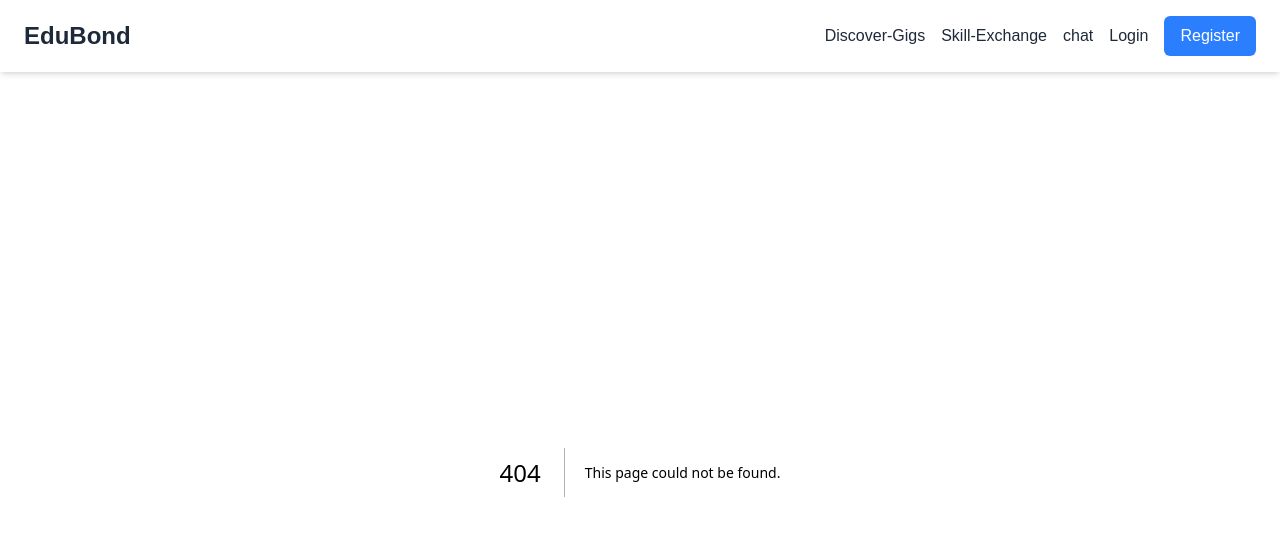
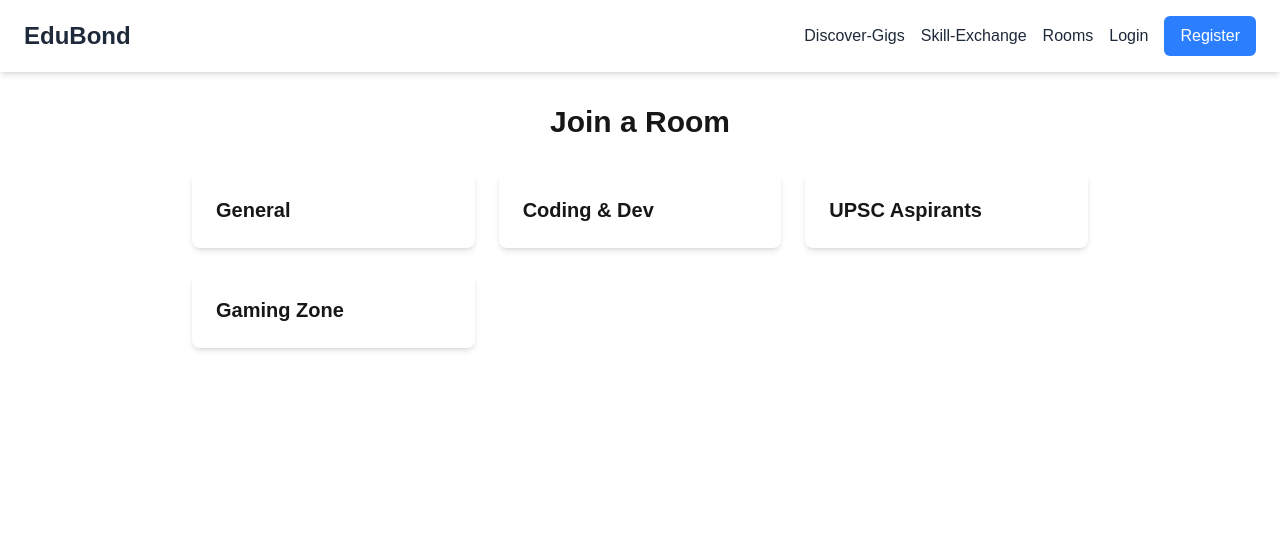
Before and after one commit to Venuu07/EduBond, a Next.js app in the folder client/: page /rooms in a window 1280 px wide. Before the commit this address had no page. Shown: the top 536 px of the page. Built offline with nearby package versions, Linux system fonts and the light colour scheme.

Commit message:
feat: implement chat room functionality with real-time messaging

```diff
--- a/client/src/components/ChatBox.js
+++ b/client/src/app/chat/[roomName]/page.js
@@ -2,18 +2,25 @@
 
 import { useState, useEffect} from 'react';
 import { io } from 'socket.io-client';
-import { useAuth } from '../context/AuthContext.js';
+import { useAuth } from '../../../context/AuthContext.js';
+import { useParams } from 'next/navigation.js';
 
 const socket = io(process.env.NEXT_PUBLIC_API_URL);
 
-export default function ChatBox() {
+export default function ChatRoomPage() {
     const { user } = useAuth();
+    const params=useParams();
+    const room=params.roomName;
+
     const [message, setMessage] = useState('');
     const [messages, setMessages] = useState([]);
 
     useEffect(() => {
 
-        const handleReceiveMessage = (data) => {
+       if(room){
+        socket.emit('joinRoom', room);
+    }
+         const handleReceiveMessage = (data) => {
             setMessages((prevMessages) => [...prevMessages, data]);
         };
         socket.on('receiveMessage', handleReceiveMessage);
@@ -21,11 +28,13 @@ export default function ChatBox() {
         return () => {
             socket.off('receiveMessage', handleReceiveMessage);
         };
-},[]);
+
+},[room]);
     const handleSendMessage = (e)=>{
         e.preventDefault();
-        if(message.trim() && user){
+        if(message.trim() && user && room){
             const messageData = {
+                room: room,
                 author: user.name,
                 text: message,
                 time: new Date().toLocaleTimeString(),
@@ -38,6 +47,9 @@ export default function ChatBox() {
 
     return (
         <div className='flex flex-col h-[70vh] max-w-2xl mx-auto bg-white rounded-lg shadow-lg'>
+            <div className='p-4 border-b'>
+                <h2 className='text-xl font-bold capitalize'>{room} Chat</h2>
+            </div>
             {/* Message Display Area */}
             <div className='flex-grow p-4 overflow-y-auto'>
                 {messages.map((msg, index) => (
@@ -56,7 +68,7 @@ export default function ChatBox() {
                 value={message}
                 onChange={(e) => setMessage(e.target.value)}
                 className='flex-grow px-3 py-2 border rounded-l-md'
-                placeholder={user ? "Type your message..." : "please login to send messages"}
+                placeholder={user ? "Type your message..." : "please login to chat"}
                 disabled={!user}
                 />
             <button
--- a/client/src/app/chat/page.js
+++ b/client/src/app/chat/layout.js
@@ -1,10 +1,10 @@
-import ChatBox from '../../components/ChatBox.js';
+import ChatRoomPage from './[roomName]/page.js';
 
 export default function ChatPage() {
   return (
     <div className="container mx-auto p-8">
       <h1 className="text-3xl font-bold text-center mb-6">Community Chat</h1>
-      <ChatBox />
+      <ChatRoomPage />
     </div>
   );
 }
--- /dev/null
+++ b/client/src/app/rooms/page.js
@@ -0,0 +1,27 @@
+
+import Link from 'next/link';
+
+// For now, we'll use a simple, hardcoded list of rooms.
+const chatRooms = [
+    {name: 'General', path: 'general'},
+    {name:'Coding & Dev',path:'coding'},
+    {name:'UPSC Aspirants',path:'upsc'},
+    {name:'Gaming Zone',path:'gaming'},
+];
+
+export default function RoomsPage() {
+    return(
+        <div className='container mx-auto p-8'>
+            <h1 className='text-3xl font-bold text-center mb-8'>Join a Room</h1>
+            <div className='grid grid-cols-1 md:grid-cols-2 lg:grid-cols-3 gap-6 max-w-4xl mx-auto'>
+                {chatRooms.map((room) => (
+                    <Link href={`/chat/${room.path}`} key={room.path}>
+                        <div className='bg-white p-6 rounded-lg shadow-md hover:shadow-xl transition-shadow cursor-pointer'>
+                            <h2 className='text-xl font-bold'>{room.name}</h2>
+                        </div>
+                        </Link>
+                ))}
+            </div>
+        </div>
+    )
+}
--- a/client/src/components/Header.js
+++ b/client/src/components/Header.js
@@ -20,8 +20,8 @@ export default function Header() {
             Skill-Exchange
           </Link>
 
-          <Link href="/chat" className="text-gray-800 hover:text-blue-500">
-          chat
+          <Link href="/rooms" className="text-gray-800 hover:text-blue-500">
+          Rooms
           </Link>
           {/* 3. This is our conditional logic */}
           {user ? (
```
Also changed, not shown: 1 other file (tests, documents, lock files or other folders).
